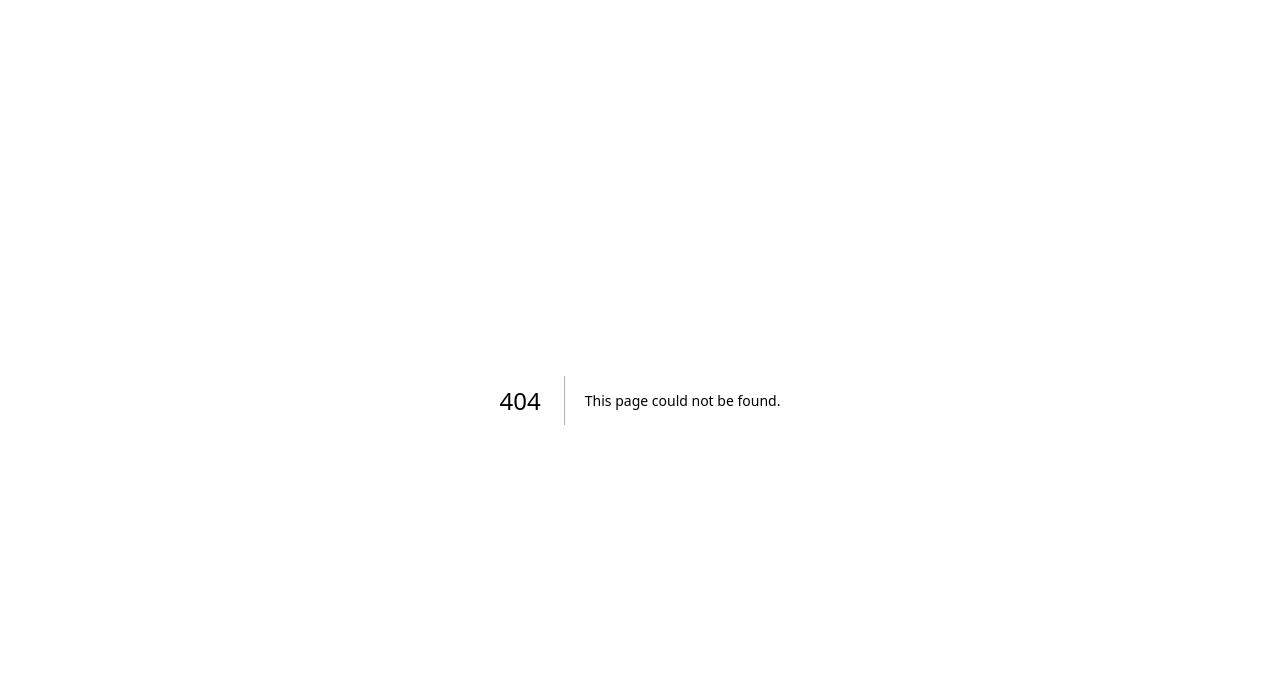
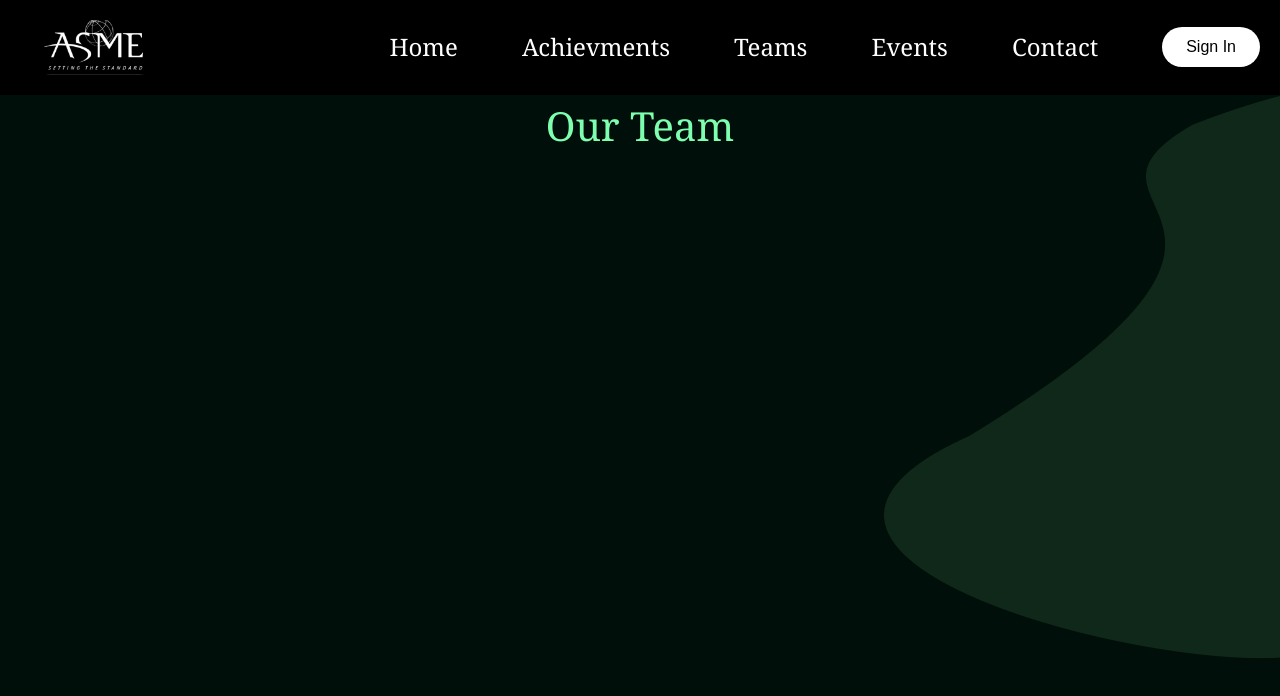
Before and after one commit to callmesidhu/Nextjs-ASMECET-frontend, a Next.js app: page /teams in a window 1280 px wide. Before the commit this address had no page. Shown: the top 696 px of the page. Built offline with nearby package versions, Linux system fonts and the light colour scheme; a web font is replaced by a local one.

Commit message:
routes and scroll added

```diff
--- a/src/Components/About.tsx
+++ b/src/Components/About.tsx
@@ -5,7 +5,7 @@ type Props = {};
 const About = (props: Props) => {
   return (
     <>
-      <div className='flex w-full flex-col lg:flex-row items-center lg:mt-20'>
+      <div id='about' className='flex w-full flex-col lg:flex-row items-center lg:mt-20'>
 
         <div className="bg-black h-auto py-1 lg:py-32 w-full lg:w-auto text-center lg:text-left">
           <h1 className="my-10 text-gtext text-5xl lg:text-7xl lg:-rotate-90 w-full lg:w-auto font-semibold">
--- a/src/Components/Asme.tsx
+++ b/src/Components/Asme.tsx
@@ -7,7 +7,7 @@ type Props = {}
 const Asme = (props: Props) => {
   return (
     <>
-    <div className='flex flex-col md:flex-row justify-center items-center text-white pt-[38px] md:px-0 gap-[40px] md:gap-[80px]'>
+    <div  className='flex flex-col md:flex-row justify-center items-center text-white pt-[38px] md:px-0 gap-[40px] md:gap-[80px]'>
         <div className='flex flex-col items-center justify-center pt-[50px] px-[30px]'>
             <Image src={logo} alt="ASME Logo" height={245}/>
         </div>
--- a/src/Components/Banner.tsx
+++ b/src/Components/Banner.tsx
@@ -28,7 +28,7 @@ function Banner() {
   };
 
   return (
-    <div className="relative w-full h-0 pb-[56.25%] overflow-hidden mt-16">
+    <div id='achievements' className="relative w-full h-0 pb-[56.25%] overflow-hidden mt-16">
       {images.map((image, index) => (
         <div
           key={index}
--- a/src/Components/Contact.tsx
+++ b/src/Components/Contact.tsx
@@ -3,7 +3,7 @@ import './Contact.css';
 
 function Contact() {
   return (
-    <section className='flex-1 w-full h-full'>
+    <section id='contact' className='flex-1 w-full h-full'>
       <hr className='border-gtext mx-6 my-12' />
       <h1 className='inter text-center lg:text-6xl text-5xl'>Contact Us</h1>
 
--- a/src/Components/Intro.tsx
+++ b/src/Components/Intro.tsx
@@ -5,7 +5,7 @@ import intro from './../../public/intro.png';
 
 export const Intro = () => {
     return (
-        <div className="mt-24">
+        <div id='home' className="mt-24">
             <div className="relative">
                 {/* Responsive flex layout for large and small screens */}
                 <div className="flex flex-col lg:flex-row items-center lg:items-start">
--- a/src/Components/Navbar.tsx
+++ b/src/Components/Navbar.tsx
@@ -10,12 +10,22 @@ function Navbar(props: Props) {
   const [isOpen, setIsOpen] = useState(false);
   const router = useRouter();
 
+  const handleScroll = (sectionId: string) => {
+    const section = document.getElementById(sectionId);
+    if (section) {
+      section.scrollIntoView({ behavior: 'smooth' });
+    }
+  };
+
   const toggleMenu = () => {
     setIsOpen(!isOpen);
   };
 
   const handleSignIn = () => {
     router.push('/signIn');
+  };
+  const goToTeams = () => {
+    router.push('/teams');
   };
 
   return (
@@ -30,27 +40,27 @@ function Navbar(props: Props) {
     />
         </div>
         <div className="hidden md:flex flex-row gap-16 items-center">
-          <button>
+          <button onClick={() => handleScroll('home')}>
             <h1 className='text-2xl font-serif'>
               Home
             </h1>
           </button>
-          <button>
+          <button onClick={() => handleScroll('achievements')}>
             <h1 className='text-2xl font-serif'>
               Achievments
             </h1>
           </button>
-          <button>
+          <button onClick={goToTeams}>
             <h1 className='text-2xl font-serif'>
               Teams
             </h1>
           </button>
-          <button>
+          <button  onClick={() => handleScroll('events')}>
             <h1 className='text-2xl font-serif'>
               Events
             </h1>
           </button>
-          <button>
+          <button  onClick={() => handleScroll('contact')}>
             <h1 className='text-2xl font-serif'>
               Contact
             </h1>
--- a/src/Components/Panel.tsx
+++ /dev/null
@@ -1,11 +0,0 @@
-import React from 'react'
-
-function Panel() {
-  return (
-    <div>
-
-    </div>
-  )
-}
-
-export default Panel
--- /dev/null
+++ b/src/pages/teams.tsx
@@ -0,0 +1,41 @@
+"use client";
+
+import Image from "next/image";
+import intro from './../../public/intro.png';
+import Navbar from "@/Components/Navbar";
+
+function Teams() {
+  return (
+    <>
+    <Navbar />
+<div id='home' className="mt-24">
+            <div className="relative">
+                {/* Responsive flex layout for large and small screens */}
+                <div className="flex flex-col lg:flex-row items-center lg:items-start">
+                    <div className="flex flex-1 justify-center items-center flex-col">
+                        {/* Responsive heading sizes */}
+                        <h1 className="text-[40px] font-serif text-gtext text-center lg:text-left">
+                            Our Team
+                        </h1>
+                        <br />
+                    </div>
+
+                    {/* Adjust image layout for responsiveness */}
+                    <Image
+                        className="-z-20 absolute right-0 float-end"
+                        src={intro}
+                        alt="Logo"
+
+                    />
+                </div>
+
+
+            </div>
+
+
+        </div>
+    </>
+  )
+}
+
+export default Teams
```
